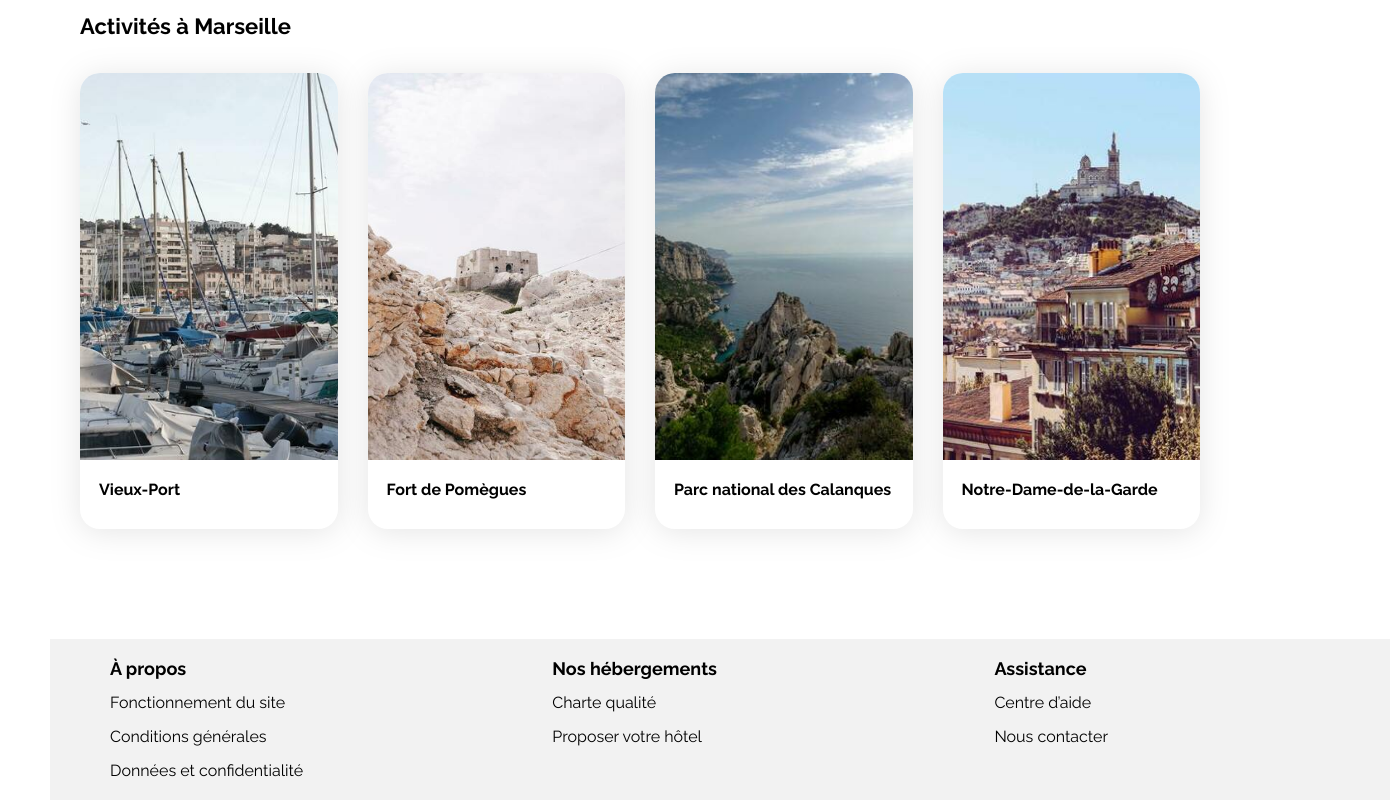
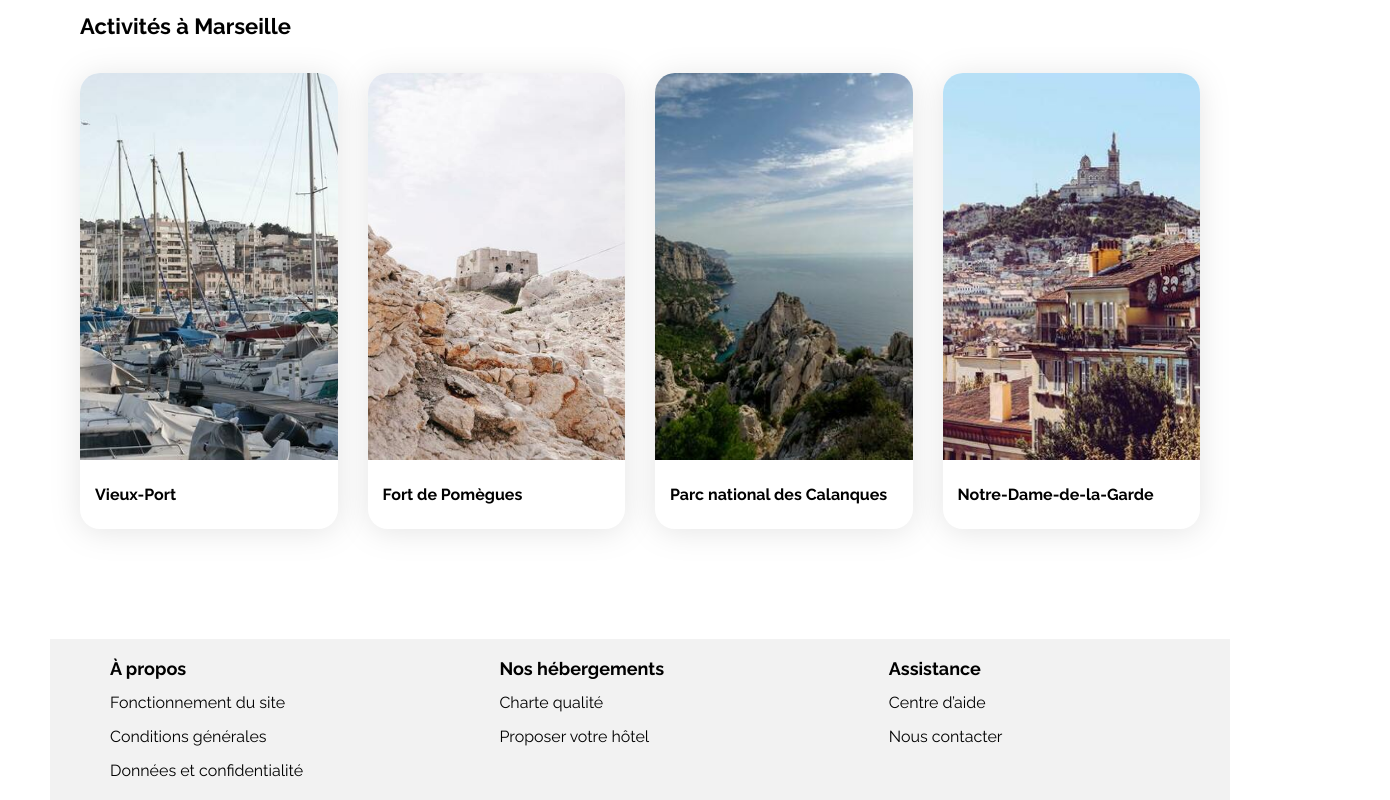
Before and after one commit to Harkahri/Projet_2, a plain HTML site: page index.html in a window 1280 px wide. Shown: the part 1055-1855 px from the top of the page, 1390 px wide, since content can reach past the window. Drawn offline with Linux system fonts and the light colour scheme.

Commit message:
Booki V03.03

```diff
--- a/css/style.css
+++ b/css/style.css
@@ -354,7 +354,10 @@ h3 + p {
 }
 
 .activity-container .card-title {
-  margin: 20px 19px 20px 19px;
+  display: flex;
+  justify-content: center;
+  align-items: center;
+  margin: 15px;
 }
 
 .activity-title {
@@ -368,7 +371,6 @@ h3 + p {
 
   background: #f2f2f2;
   margin-top: 80px;
-  width: 1340px;
 
   height: 100%;
 }
@@ -386,7 +388,6 @@ h3 + p {
 }
 .footer-content {
   display: flex;
-  max-height: 163px;
   width: 100%;
 }
 
@@ -399,10 +400,8 @@ h3 + p {
   gap: 0;
 }
 
-/* Le code ci-dessous correspond à la version responsive uniquement */
+/****** MAX WIDTH 1024px***********/
 
-/****** Media queries ***********/
-/* Medium devices (tablets, less/equal than 1024px) */
 @media (max-width: 1024px) {
   .hebergements-and-populaires {
     flex-direction: column;
@@ -435,8 +434,8 @@ h3 + p {
     font-size: 13px;
   }
 }
+/****** MAX WIDTH 768px ***********/
 
-/* Small devices (phones, less than 768px) */
 @media (max-width: 767.98px) {
   .header-container {
     flex-direction: column;
```
